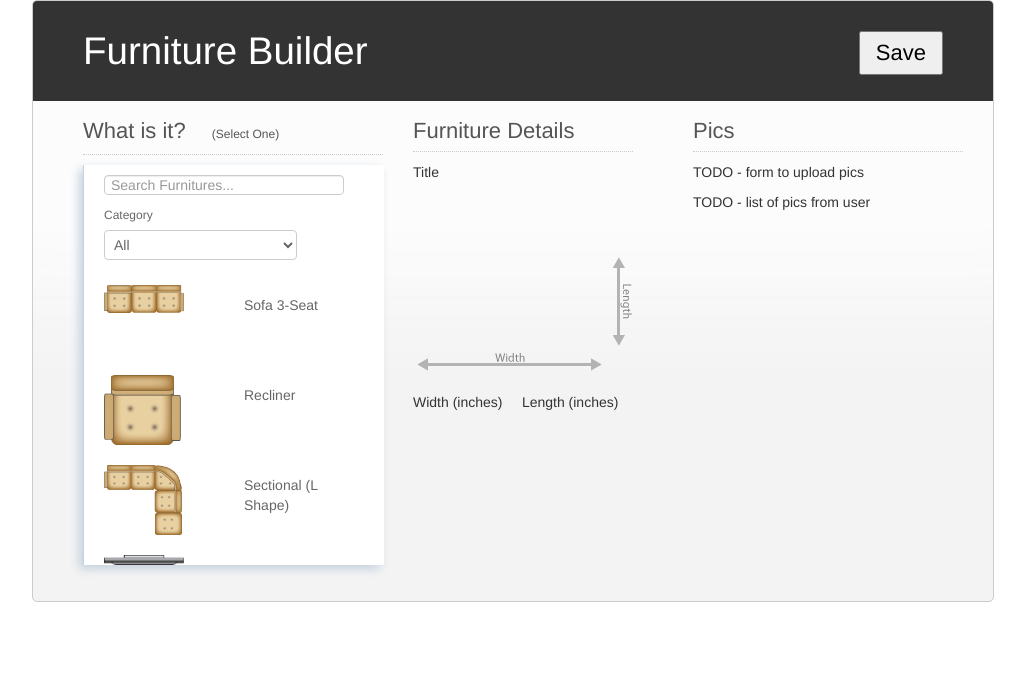
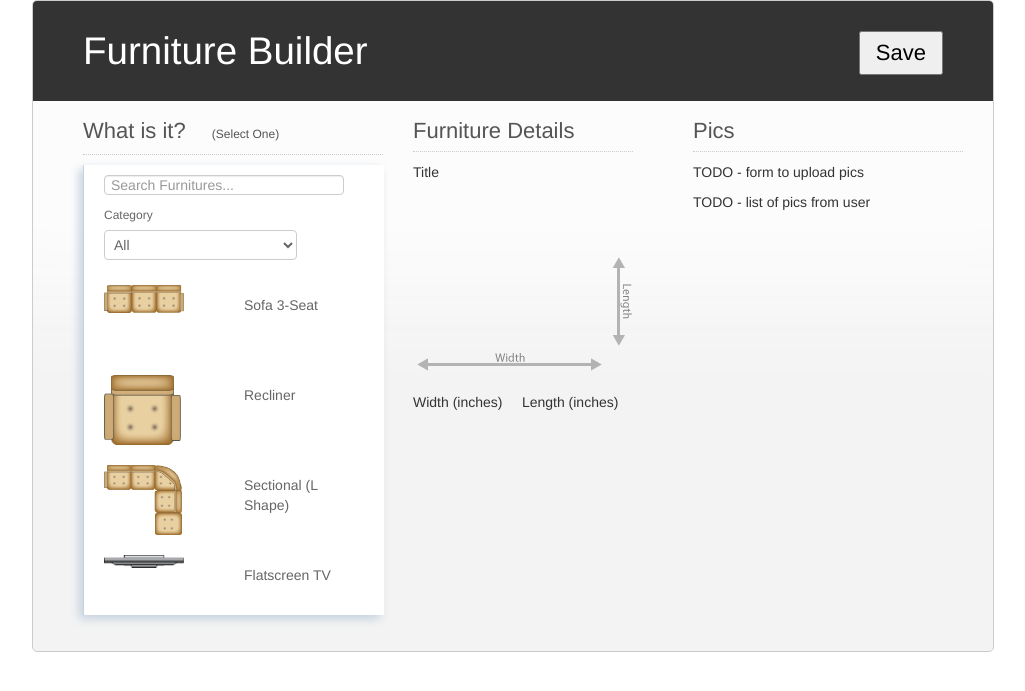
Before and after one commit to inpica/inpica, a Django app: template templates/main/pin.html in a window 1280 px wide. Shown: the top 691 px of the page, without its empty margins (127-1152 px from the left). Run offline with Django 3.2, Linux system fonts and the light colour scheme; the template is opened without the code that fills it, so the values that code supplies are empty.

Commit message:
css fixes

```diff
--- a/static/css/floorplan.css
+++ b/static/css/floorplan.css
@@ -1,7 +1,7 @@
 #picker-wrapper{
 	position:absolute;
 	left:50px;
-	top:125px;
+	top:75px;
 	width:300px;
 	height:450px;
 	z-index:100;
@@ -41,7 +41,7 @@
 	box-shadow: -4px 4px 9px #c6d2de;
 	overflow: auto;
 	background-color: #FFF;
-	height:400px;
+	height:450px;
 	width:300px;
 	border-left:1px solid #c6d2de;
 	display:none;
@@ -68,12 +68,12 @@
 	float:left;
 	clear:left;
 	overflow:auto;
-	height:270px;
+	height:320px;
 	width:100%;
 }
 
 #furniture-picker .list{
-	height: 290px;
+	height: 340px;
 }
 
 #picker-wrapper .object{
@@ -160,17 +160,15 @@
 
 #canvas-wrapper{
 	position:absolute;
-	top:100px;
+	top:50px;
 	left:0px;
 	width:100%;
 	/*width: -webkit-calc(100% - 406px);
 	width: calc(100% - 406px);*/
-	height:500px;
+	height:550px;
 	overflow: hidden;
 	border-bottom: 1px solid #d1d1d1;
-	-moz-box-shadow: 0px 4px 9px #c6d2de;
-	/*box-shadow: 0px 4px 9px #c6d2de;*/
-	box-shadow: 0px 200px 200px #7490ac;
+	box-shadow: 0px 200px 200px #b6d7d3;
 	background-color: #f8f9fA;
 	/*background-color: #F5F5F5;*/
 }
@@ -305,6 +303,7 @@
 
 #add-furnishing #furnishing-section .title{
 	padding:5px;
+	width:140px;
 }
 
 #add-furnishing #submit-furnishing{
--- a/static/css/furniture-builder.css
+++ b/static/css/furniture-builder.css
@@ -32,7 +32,7 @@
 	width:960px;
 	overflow: auto;
 	background-color: #f3f3f3;
-	height:600px;
+	height:650px;
 	border: 1px solid #CCC;
 	border-radius: 5px;
 	margin:0 auto;
@@ -108,11 +108,11 @@
 	width:270px;
 	position:absolute;
 	left:660px;
-	height:450px;
+	height:500px;
 }
 
 #builder-pics-wrapper .piclist{
-	height:400px;
+	height:450px;
 	overflow: auto;
 }
 
--- a/static/js/floorplan.js
+++ b/static/js/floorplan.js
@@ -175,7 +175,7 @@ $(document).ready(function(){
 		c.focus_set(c.focus);
 	});
 
-	$("#prop-wrapper").on("click", ".close", function(){
+	$("#prop-wrapper").on("click", ".closeprop", function(){
 		c.focus_clear();
 	});
 
```
